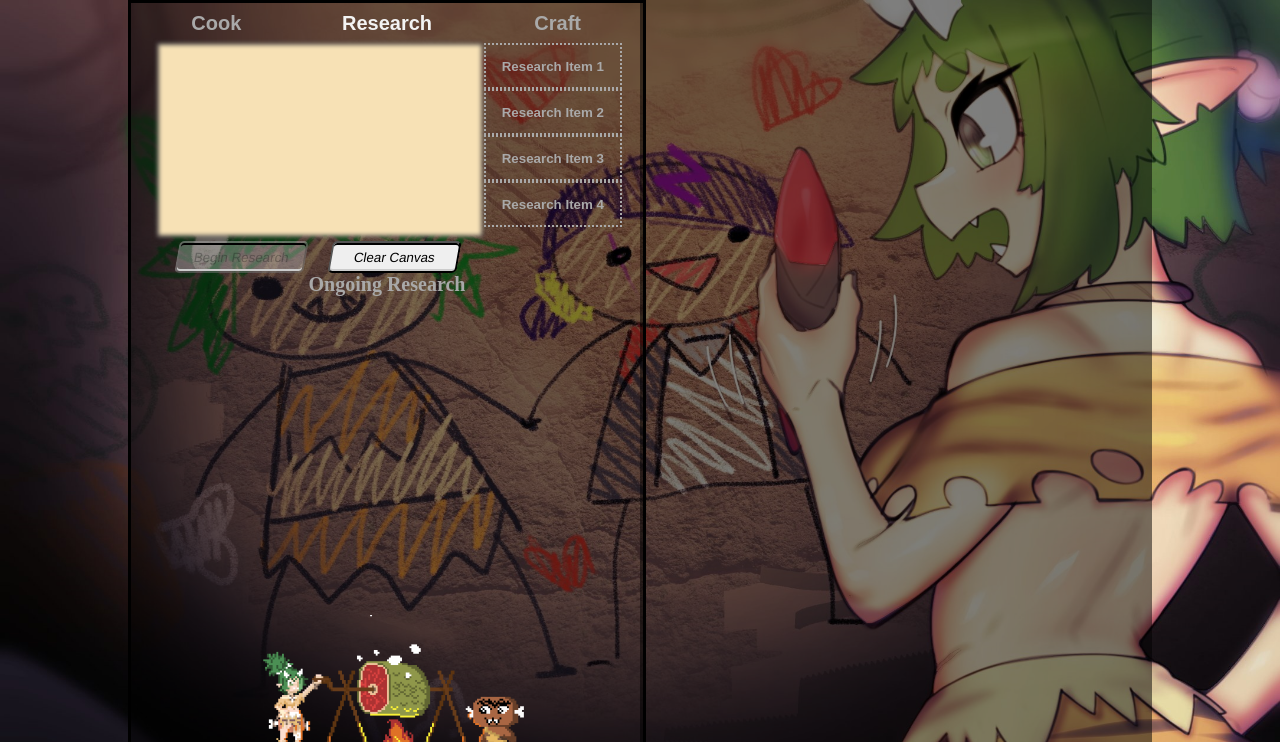
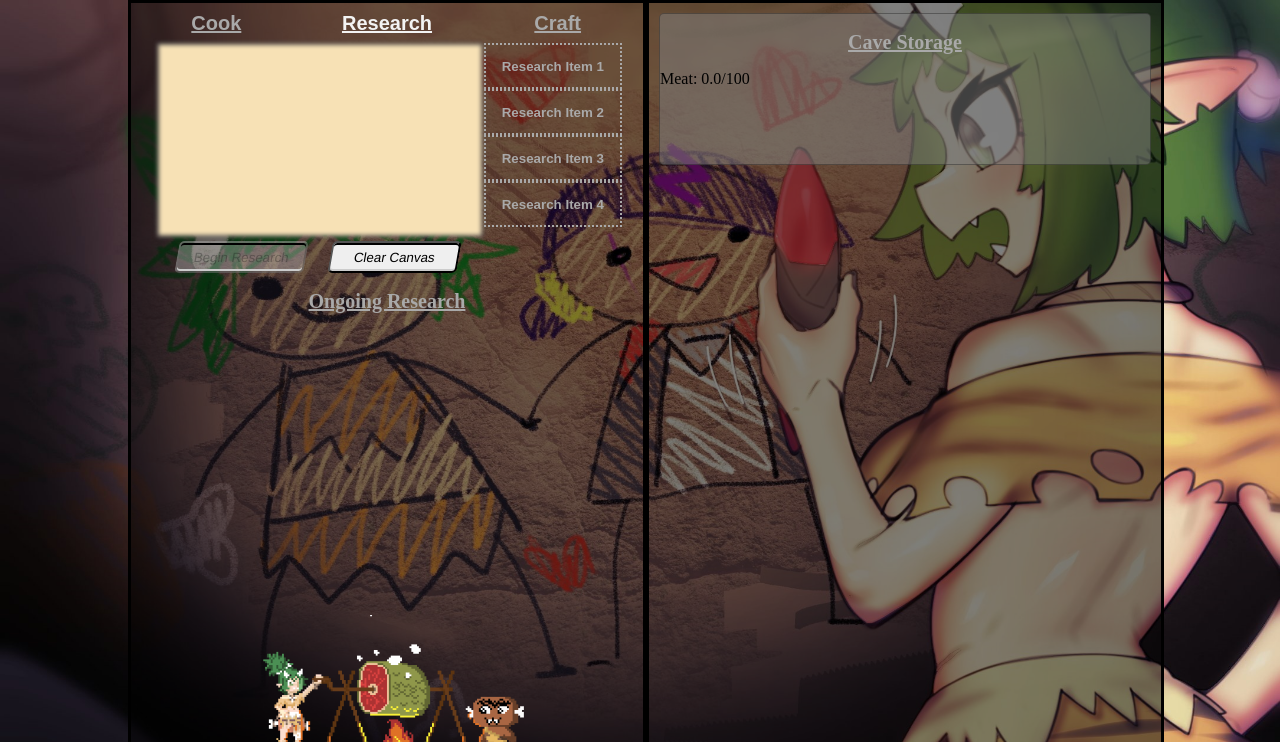
Before and after one commit to Sevrene/The-Meat-Age, a plain HTML site: page index.html in a window 1280 px wide. Shown: the top 742 px of the page. Drawn offline with Linux system fonts and the light colour scheme.

Commit message:
Basic Inventory System

```diff
--- a/index.html
+++ b/index.html
@@ -30,16 +30,21 @@
                             </div>
                         </div>
                         <div id="currentResearchContainer">
-                            <div id="header">
+                            <h2 class="header">
                                 Ongoing Research
-                            </div>
+                            </h2>
                         </div>
                     </div>
                     <div id="craft" class="tab-content">Craft content here</div>
                     <div id="meat"></div>
                 </div>
             </div>
-            <div id="resourceBank">
+            <div id="resourceContainer">
+                <div id="resourceBank">
+                    <h2 class="header">Cave Storage</h2>
+                    <div id="playerInventory">
+                    </div>
+                </div>
             </div>
             <!-- TODO: Join cave like a guild, similar to heralds -->
         </div>
--- a/logic.js
+++ b/logic.js
@@ -67,17 +67,14 @@ function showTab(tab) {
 
 function startAnimation() {
     meatRoaster.style.animationPlayState = "running";
-    console.log(inventory.Meat);
     // start interval for adding Meat every second
     let meatInterval = setInterval(function() {
-    if (inventory.Meat < maxMeat) {
-      inventory.Meat++;
-    }
-  }, 1000);
+        inventory.addToItemValue("Meat", 1);
+    }, 500);
 
     document.getElementById("meat").addEventListener("mouseleave", function() {
         clearInterval(meatInterval);
-    stopAnimation()
+        stopAnimation();
     });
 
     // add event listener for mouseup to stop interval
@@ -235,17 +232,70 @@ beginResearchBtn.addEventListener("click", function() {
 
 }
 
-// player inventory
-let inventory = {
-    Meat: 0
+class Inventory {
+    constructor() {
+        this.items = {};
+    }
+
+    createItem(item, value = 0, maxValue = 0, precision = 1) {
+        this.items[item] = {
+            value: value.toFixed(precision),
+            maxValue: maxValue.toFixed(0),
+            precision: precision
         };
+        updateInventory();
+    }
 
-// maximum Meat that can be held
-const maxMeat = 100;
+    addToItemValue(item, value) {
+        if (!this.items[item]) {
+            this.createItem(item, value)
+            return;
+        }
+        this.items[item].value = (parseFloat(this.items[item].value) + parseFloat(value)).toFixed(this.items[item].precision);
+        if (parseFloat(this.items[item].value) < 0) {
+            this.items[item].value = 0;
+        }
+        if (parseFloat(this.items[item].value) > parseFloat(this.items[item].maxValue)) {
+            this.items[item].value = this.items[item].maxValue;
+        }
+        updateInventory();
+    }
+
+    getItemValue(item) {
+        if (!this.items[item]) {
+            console.error(`Error: ${item} does not exist in inventory.`);
+            return;
+        }
+        return this.items[item].value;
+    }
+
+    getMaxValue(item) {
+        if (!this.items[item]) {
+            console.error(`Error: ${item} does not exist in inventory.`);
+            return;
+        }
+        return this.items[item].maxValue;
+    }
+}
+
+let inventory = new Inventory();
+inventory.createItem("Meat", 0, 100, 1);
 
 // start interval for removing meat every second
 setInterval(function() {
-    if (inventory.Meat > 0) {
-      inventory.Meat -= 0.1;
+    if (inventory.getItemValue("Meat") > 0) {
+        inventory.addToItemValue("Meat", -0.1);
     }
 }, 1000);
+
+function updateInventory() {
+    let inventoryList = document.getElementById("playerInventory");
+    inventoryList.innerHTML = "";
+    for (let item in inventory.items) {
+        let itemValue = inventory.getItemValue(item);
+        let itemMaxValue = inventory.getMaxValue(item);
+        let inventoryItem = document.createElement("P");
+        inventoryItem.innerHTML = `${item}: ${itemValue}/${itemMaxValue}`;
+        inventoryList.appendChild(inventoryItem);
+    }
+}
--- a/styles.css
+++ b/styles.css
@@ -26,7 +26,7 @@
     background: url('images/caveBackground.jpg');
     background-size: cover;
 }
-#playContainer {
+#playContainer, #resourceContainer {
     width: 40%;
     position: relative;
     left: 10%;
@@ -45,13 +45,12 @@
     align-items: center;
 }
 #resourceBank {
-    width: 40%;
-    position: absolute;
-    right: 10%;
-	top:0px;
-	bottom:0;
-	min-width:100px;
-    background:rgba(0,0,0,0.5);
+    width: auto;
+    min-height: 150px;
+    background-color: rgba(128, 128, 128, 0.5);
+    margin: 10px;
+    border: 1px solid rgba(0, 0, 0, 0.3);
+    border-radius: 5px;
 }
 
 /* Play Area */
@@ -61,9 +60,8 @@
 .tab-content {
     display: none;
 }
-.tab-btn, #header {
+.tab-btn, .header {
     border: none;
-    outline: none;
     cursor: pointer;
     flex: 1;
     background-color: transparent;
@@ -71,6 +69,7 @@
     font-weight: bold;
     font-size: 20px;
     text-align: center;
+    text-decoration: underline;
 }
 .tab-btn.active {
     color: rgb(243, 243, 243);
```
Lines whose indentation alone changed are shown as unchanged.
